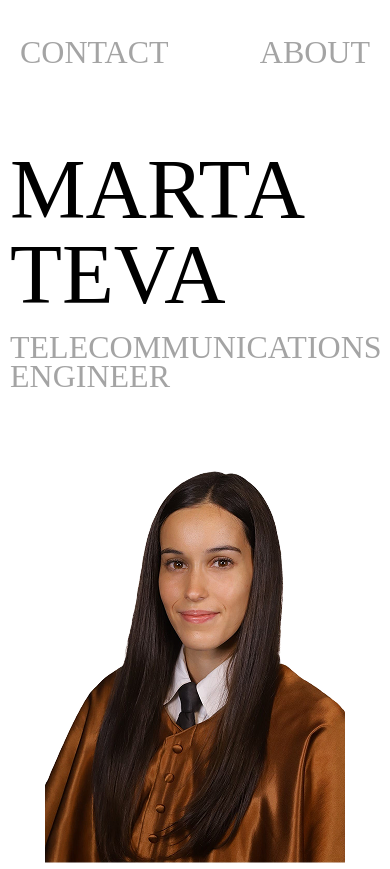
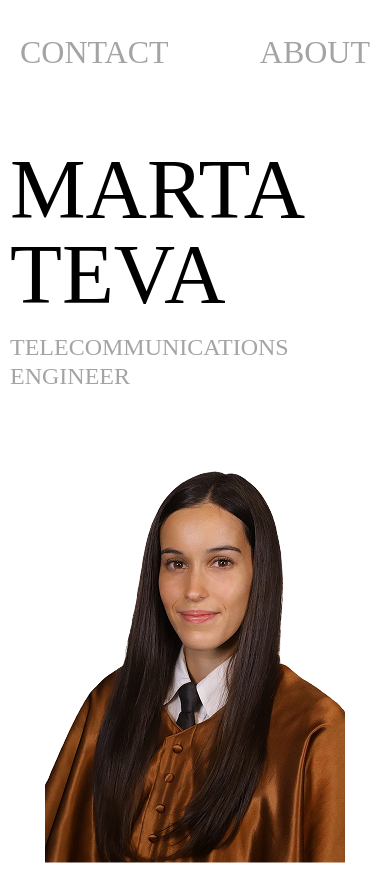
Before and after one commit to alexbaaaa/alexbaaaa.github.io, a website: page index.html in a window 390 px wide. Shown: the top 869 px of the page. Drawn offline with Linux system fonts and the light colour scheme; a web font is replaced by a local one.

Commit message:
HeroMovil -correción 3

```diff
--- a/assest/css/hero_movil.css
+++ b/assest/css/hero_movil.css
@@ -1,4 +1,4 @@
-@media (max-width: 500px) {
+@media (max-width: 480px) {
     .hero {
         height: auto;
     }
@@ -20,8 +20,8 @@
                 margin-top: 1rem;
             }
             .movil_name {
-                display: block;
-                font-size: 2rem;
+                display: flex;
+                font-size: 1.5rem;
                 line-height: 1.8rem;
                 color: var(--texto-secundario);
             }
```
